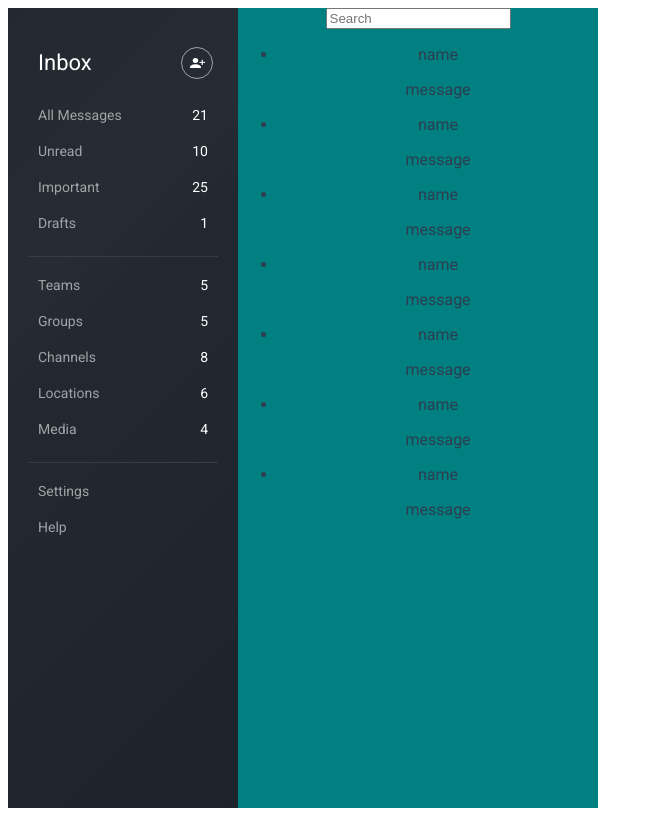
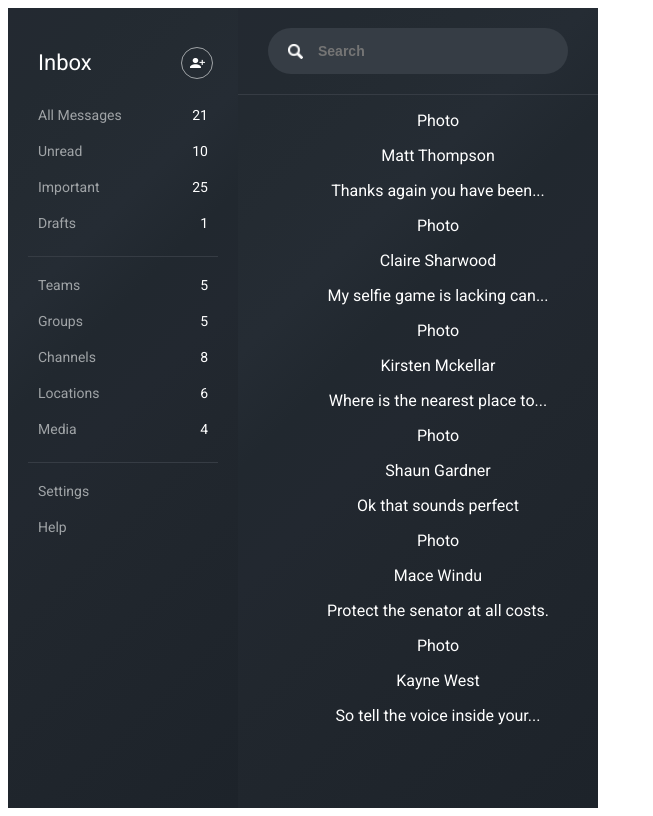
Before and after one commit to IrinaFitas/chat, a Vue app: page / in a window 1280 px wide. Shown: the whole page, without its empty margins (0-653 px from the left). Built offline with nearby package versions, Linux system fonts and the light colour scheme.

Commit message:
Create ContactList

```diff
--- a/src/components/ContactList.vue
+++ b/src/components/ContactList.vue
@@ -4,48 +4,48 @@
 			<input type="search" placeholder="Search">
 		</div>
 
-		<div class="contact-list">
-			<ul>
+		<div class="contact-list-container">
+			<ul class='contact-list'>
 				<li>
 					<div>
-						<p>name</p>
-						<p>message</p>
+						<div class="user-photo">Photo</div>
+						<p class="user-name">Matt Thompson</p>
+						<p class="message">Thanks again you have been...</p>
 					</div>
 				</li>
 				<li>
 					<div>
-						<p>name</p>
-						<p>message</p>
+						<div class="user-photo">Photo</div>
+						<p class="user-name">Claire Sharwood</p>
+						<p class="message">My selfie game is lacking can...</p>
 					</div>
 				</li>
 				<li>
 					<div>
-						<p>name</p>
-						<p>message</p>
+						<div class="user-photo">Photo</div>
+						<p class="user-name">Kirsten Mckellar</p>
+						<p class="message">Where is the nearest place to...</p>
 					</div>
 				</li>
 				<li>
 					<div>
-						<p>name</p>
-						<p>message</p>
+						<div class="user-photo">Photo</div>
+						<p class="user-name">Shaun Gardner</p>
+						<p class="message">Ok that sounds perfect</p>
 					</div>
 				</li>
 				<li>
 					<div>
-						<p>name</p>
-						<p>message</p>
+						<div class="user-photo">Photo</div>
+						<p class="user-name">Mace Windu</p>
+						<p class="message">Protect the senator at all costs. </p>
 					</div>
 				</li>
 				<li>
 					<div>
-						<p>name</p>
-						<p>message</p>
-					</div>
-				</li>
-				<li>
-					<div>
-						<p>name</p>
-						<p>message</p>
+						<div class="user-photo">Photo</div>
+						<p class="user-name">Kayne West</p>
+						<p class="message">So tell the voice inside your...</p>
 					</div>
 				</li>
 			</ul>
@@ -56,6 +56,31 @@
 <style lang="scss" scoped>
 	.container {
 		width: 360px;
-		background-color: teal;
+		color: #ffffff;
+		background: linear-gradient(-45deg, #1d232a 0%, #1e242b 10%, #1f252c 20%, #20262d 30%, #21272e 40%, #222830 50%, #21282f 60%, #252c34 70%, #242b32 80%, #232a31 90%, #232931 100%);
+
+		.search-contact {
+			padding: 20px;
+			border-bottom: 1px solid #363c44
+		}
+
+		input {
+			width: 300px;
+			background: url("../images/Search.png") no-repeat 20px / 15px #363d45;
+			color: #868b8e;
+			font-size: 14px;
+			font-weight: bold;
+			border-radius: 30px;
+			border: none;
+			padding: 15px;
+			padding-left: 50px;
+			outline: none;
+		}
+
+		.contact-list-container {
+			.contact-list {
+				list-style: none;
+			}
+		}
 	}
 </style>
```
Also changed, not shown: src/images/Search.png (added).
